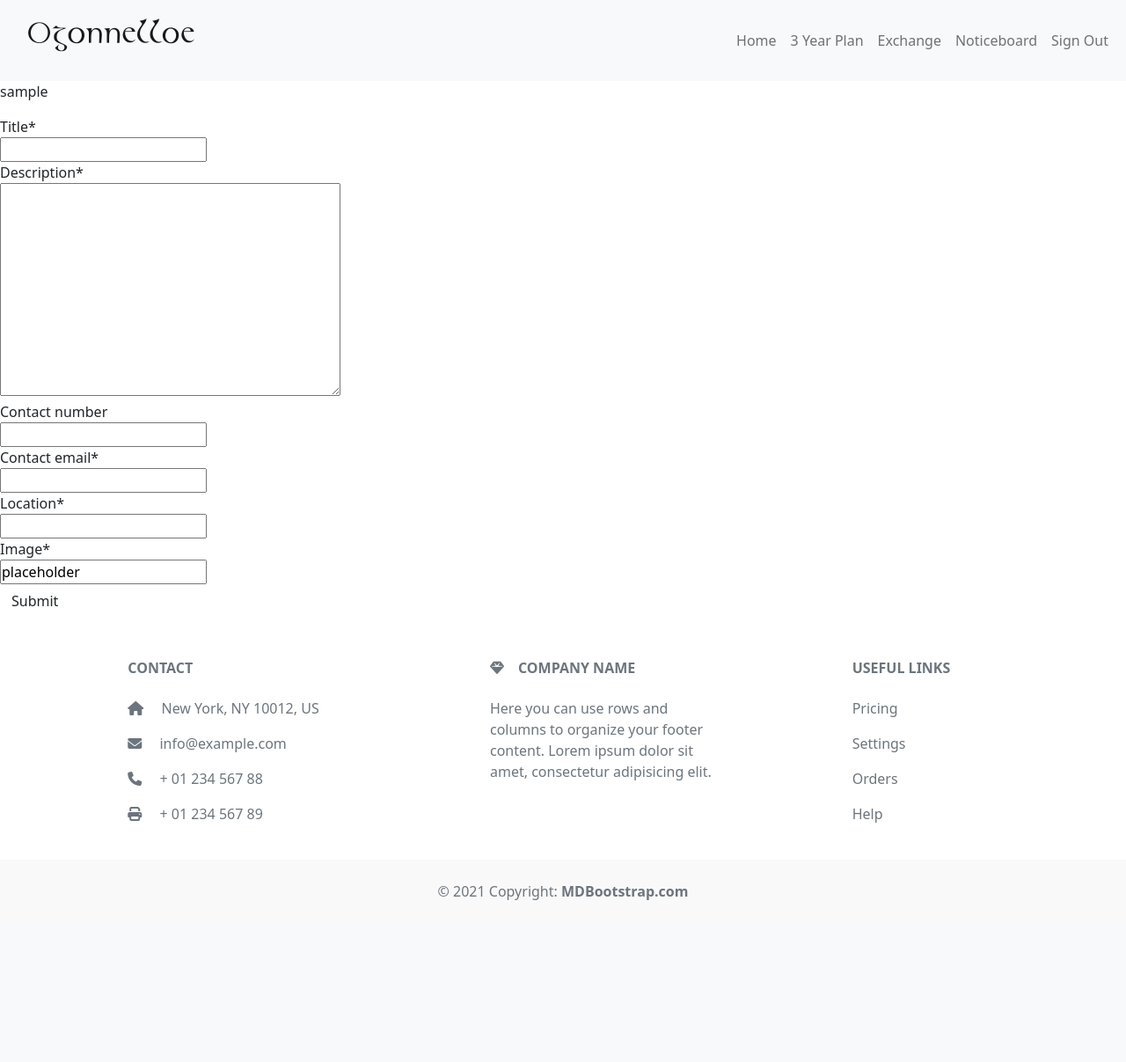
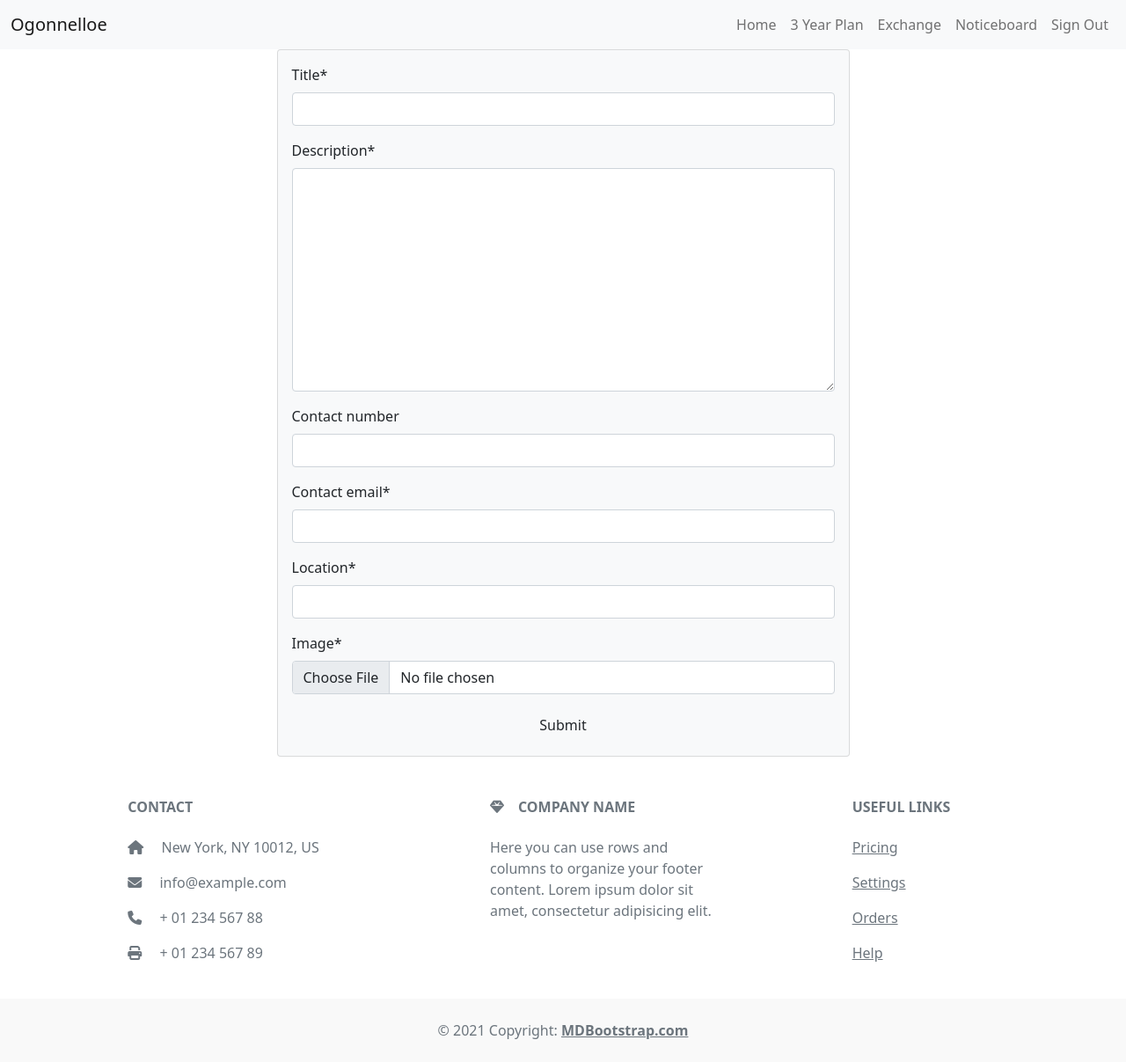
Before and after one commit to Code-Institute-Submissions/community-website-ogonnelloe, a Django app: page /noticeboard/add_notice/ in a window 1280 px wide. Shown: the whole page at 88% size. Before the commit the page ends 1023 px from the top, so only its background shows below. Run offline with Django 4.2, Linux system fonts and the light colour scheme; the visitor is signed in with stand-in values (Sample User, id 1); some libraries are stand-ins or nearby versions.

Commit message:
prettify add notice form

```diff
--- a/noticeboard/models.py
+++ b/noticeboard/models.py
@@ -4,7 +4,7 @@ from cloudinary.models import CloudinaryField
 class Notice(models.Model):
 
 
-    title = models.CharField(max_length=45, unique=True)
+    title = models.CharField(max_length=45 )
     id = models.BigAutoField(primary_key=True)
     approved = models.BooleanField(default=False)
     creator = models.CharField(max_length=80)
--- a/static/css/style.css
+++ b/static/css/style.css
@@ -15,75 +15,3 @@ body {
     margin: 0;
     font-family: 'Merriweather', serif;
 }
-
-header a,
-footer a {
-    text-decoration: none;
-}
-
-header a,
-a:visited,
-a:hover,
-a:active {
-    color: inherit;
-}
-
-#top-header {
-    background-color: #E0DFD5;
-    display: flex;
-    flex-direction: row;
-    justify-content: space-between;
-}
-
-#logo {
-    font-family: Celtic;
-    font-size: 2.75rem;
-    padding-left: 1.25rem;
-}
-
-#log-links {
-
-}
-
-#log-links li {
-    list-style-type: none;
-    padding-right: 10px;
-    display: inline-block;
-}
-
-/* hero image */
-
-#hero-outer {
-    min-height: 28rem;
-    max-width: 100%;
-    overflow: hidden;
-    position: relative;
-}
-
-#hero-image {
-    min-height: 28rem;
-    max-width: 100%;
-    background: url("../images/hero-image.webp") no-repeat center;
-    background-size: cover;
-}
-
-#cover-text {
-    display: flex;
-    width: 70%;
-    height: fit-content;
-    text-transform: uppercase;
-    position: absolute;
-    left: 15%;
-    top: 10%;
-    text-align: center;
-}
-
-#cover-text h2 {
-    font-size: 2rem;
-    font-family: Celtic;
-    margin: auto;
-}
-
-#intro-paragraph {
-    text-align: center;
-}
--- a/templates/add_notice.html
+++ b/templates/add_notice.html
@@ -3,19 +3,62 @@
 {% block content %}
 
 {% load crispy_forms_tags %}
+        <div class="container align-items-center">
 
-
-
-        {% if notice_added %}
+            {% if notice_added %}
         <div class="alert alert-success" role="alert">
             Your comment is awaiting approval
         </div>
         {% endif %}
 
         {% if user.is_authenticated %}
-        <p>{{user.username}}</p>
-        <form action="{% url 'add_notice' %}" method="post">
-            {{ notice_form | crispy }}
+
+        <form class="card p-3 bg-light col-md-7 mx-auto" action="{% url 'add_notice' %}" method="post">
+            <div id="div_id_title" class="control-group mb-3">
+                <label for="id_title" class="control-label requiredField form-label">Title<span class="asteriskField">*</span></label>
+                <div class="controls">
+                    <input type="text" name="title" maxlength="45" class="textinput textInput form-control" required="" id="id_title">
+                </div>
+            </div>
+            <div id="div_id_description" class="control-group mb-3">
+                <label for="id_description" class="control-label requiredField form-label">
+                Description<span class="asteriskField">*</span></label>
+                <div class="controls">
+                    <textarea name="description" cols="40" rows="10" class="textarea form-control" required="" id="id_description"></textarea>
+                </div>
+            </div>
+            <div id="div_id_contact_number" class="control-group mb-3">
+                <label for="id_contact_number" class="control-label form-label">
+                Contact number
+            </label>
+                <div class="controls">
+                    <input type="text" name="contact_number" maxlength="25" class="textinput textInput form-control" id="id_contact_number">
+                </div>
+            </div>
+            <div id="div_id_contact_email" class="control-group mb-3">
+                <label for="id_contact_email" class="control-label requiredField form-label">
+                Contact email<span class="asteriskField">*</span> </label>
+                <div class="controls">
+                    <input type="email" name="contact_email" maxlength="254" class="emailinput form-control" required="" id="id_contact_email">
+                </div>
+            </div>
+            <div id="div_id_location" class="control-group mb-3">
+                <label for="id_location" class="control-label requiredField form-label">
+                Location<span class="asteriskField">*</span> </label>
+                <div class="controls">
+                    <input type="text" name="location" maxlength="60" class="textinput textInput form-control" required="" id="id_location">
+                </div>
+            </div>
+            <div id="div_id_background_image" class="control-group mb-3">
+                <label for="id_background_image" class="control-label requiredField form-label">
+                Image<span class="asteriskField">*</span> </label>
+                <div class="controls">
+                    <input type="file" name="background_image" class="clearablefileinput form-control" id="id_background_image">
+                </div>
+            </div>
+
+            <input type="hidden" name="csrfmiddlewaretoken" value="NUWSJFaG417tWuHsGkKgaZ013ifUfHnW59yydESGk6ccVed6CdfxryaV90Eb1ThD">
+
             {% csrf_token %}
             <button type="submit" class="btn">Submit</button>
         </form>
@@ -25,5 +68,6 @@
     <p>500 page</p>
 
     {% endif %}
+            </div>
 
 {% endblock %}
--- a/templates/index.html
+++ b/templates/index.html
@@ -12,7 +12,7 @@
     <div class="container my-3">
         <div class="row"><p>Welcome to Ogonnelloe’s community website.  Ogonnelloe is situated in a beautiful part of
             East Clare, beside Lough Derg and the Sliabh Bearnagh mountains and between the towns of Killaloe and
-            Scariff.  Ogonnelloe has a thriving community of approx 850 people.</p></div>
+            Scariff. Ogonnelloe has a thriving community of approx 850 people.</p></div>
         <div class="row">
 
             {% for update in recent_posts %}
@@ -28,7 +28,7 @@
                             <h5 class="card-title">{{ update.title }}</h5>
                             <p class="card-text">{{ update.content | slice:'0:500' | safe}} ...</p>
                             <p class="card-text"><small class="text-muted">Created on: {{ update.created_on }}</small></p>
-                            <a href="#" class="btn btn-primary">Go somewhere</a>
+                            <a href="{% url 'community_update_detail' slug=update.slug %}" class="btn btn-primary">Go somewhere</a>
                         </div>
                     </div>
                 </div>
--- a/templates/noticeboard.html
+++ b/templates/noticeboard.html
@@ -4,6 +4,12 @@
     <div class="container">
     <h1>Noticeboard</h1>
         <a href="{% url 'add_notice' %}" class="btn btn-primary">Add Notice</a>
+
+    {% if context.notice_added %}
+        <div class="alert alert-success" role="alert">
+            Your Notice is awaiting approval
+        </div>
+    {% endif %}
 
     <div class="row">
     {% for notice in object_list %}
```
